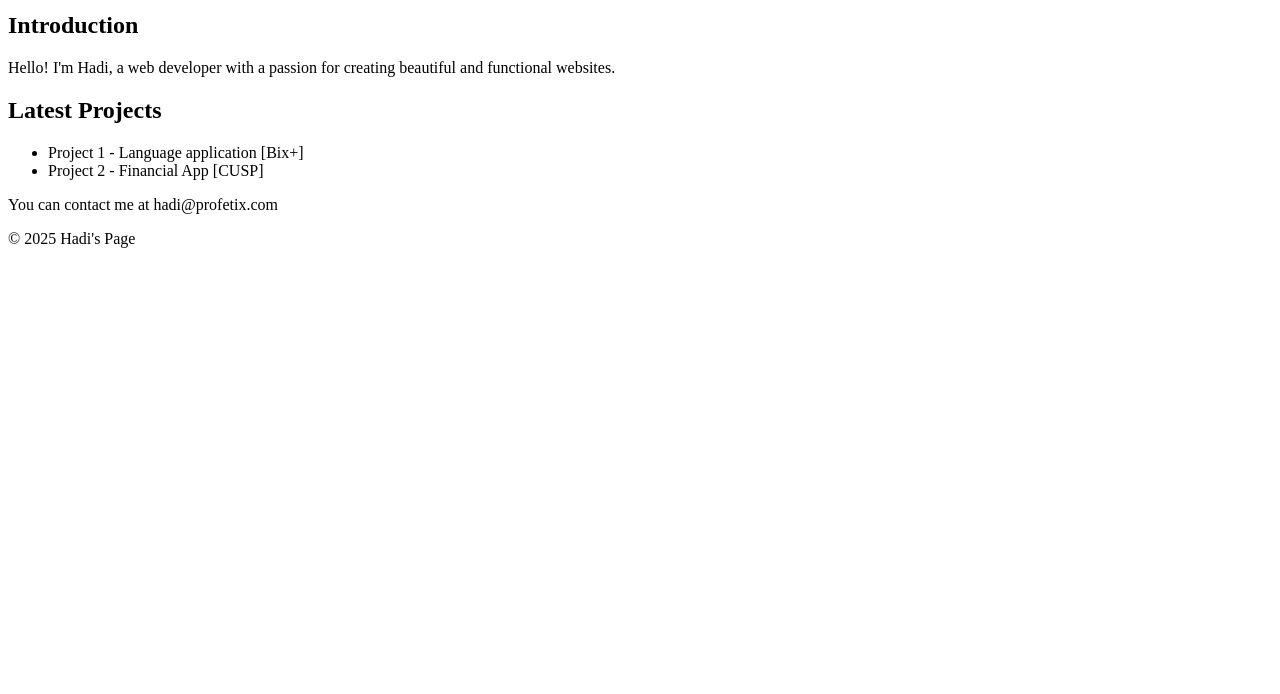
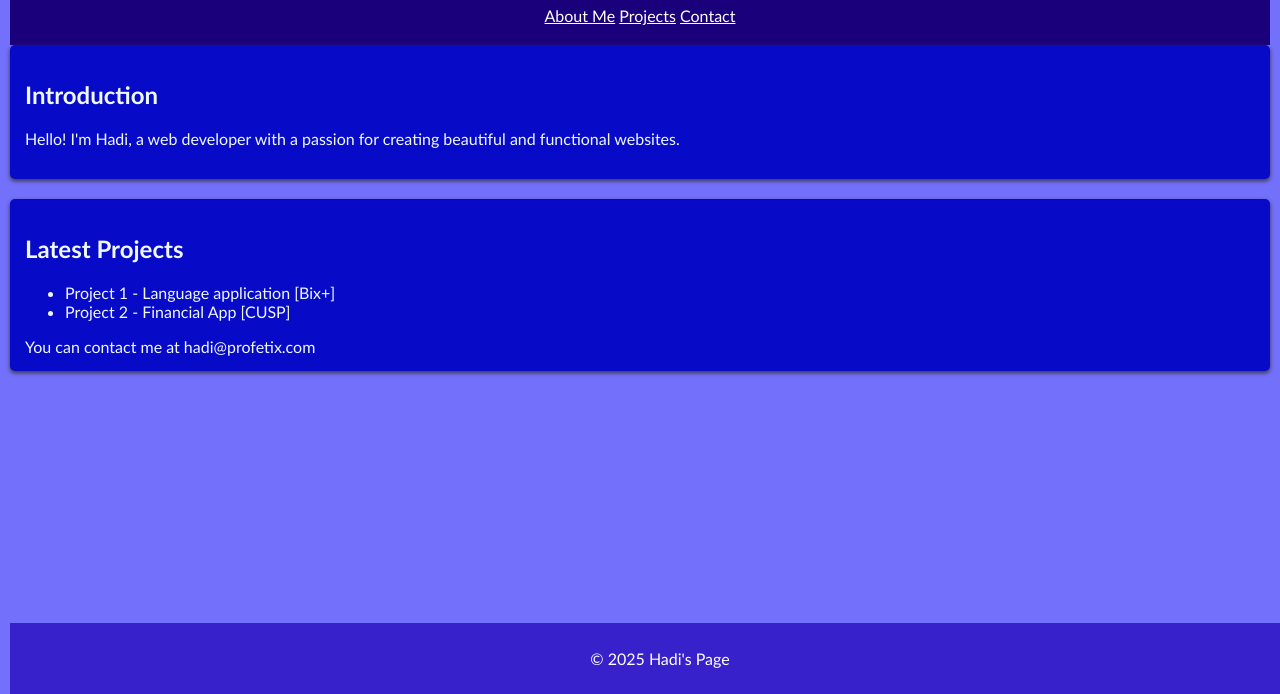
Before and after one commit to hadisyed/CPAN134-MyPortfolio, a plain HTML site: page index.html in a window 1280 px wide. Shown: the part 106-800 px from the top of the page. Drawn offline with Linux system fonts and the light colour scheme.

Commit message:
Add CSS styles for header, body, sections, and footer
Removed HTML structure and added CSS styles for layout and design.

```diff
--- a/css/styles.css
+++ b/css/styles.css
@@ -1,42 +1,32 @@
-<!DOCTYPE html>
-<html lang="en">
-<head>
-    <meta charset="UTF-8">
-    <meta name="viewport" content="width=device-width, initial-scale=1.0">
-    <title>Hadi's Page</title>
-    <link rel="stylesheet" href="CSS/styles.css">
-</head>
-<body>
-    <header>
-        <h1>Welcome to Hadi's Page</h1>
-    <nav>
-        <a href="#about">About Me</a>
-        <a href="#projects">Projects</a>
-        <a href="#contact">Contact</a>
-    </nav>
-    </header>
-    <main>
-        <section>
-            <h2>Introduction</h2>
-            <div id="about">
-            <p>Hello! I'm Hadi, a web developer with a passion for creating beautiful and functional websites.</p>
-        </section>
-        </div>
-
-        <section>
-            <div id="projects">
-            <h2>Latest Projects</h2>
-            <ul>
-                <li>Project 1 - Language application [Bix+]</a></li>
-                <li>Project 2 - Financial App [CUSP] </a></li>
-            </ul>
-            </div>
-            <div id="contact">
-                You can contact me at hadi@profetix.com
-            </div>
-        </section>
-    <footer>
-        <p>&copy; 2025 Hadi's Page</p>
-    </footer>
-</body>
-</html>
+header {
+  background-color: #1b007c;
+  color: #ffffff;
+  text-align: center;
+  padding: 20px;
+}
+nav a {
+  color: #ffffff;
+}
+body {
+  font-family: 'Trebuchet MS', 'Lucida Sans Unicode', 'Lucida Grande', 'Lucida Sans', Arial, sans-serif;
+  margin: auto;
+  padding: 10px;
+  background-color: #7370fc;;
+}
+section {
+  background: #070bc8;
+  margin-bottom: 20px;
+  padding: 15px;
+  border-radius: 5px;
+  box-shadow: 0 2px 4px rgb(57, 56, 56);
+  color: aliceblue;
+}
+footer {
+  text-align: center;
+  padding: 10px;
+  background-color: #3721ca;
+  color: #ffffff;
+  position: fixed;
+  width: 100%;
+  bottom: 0;
+}
```
